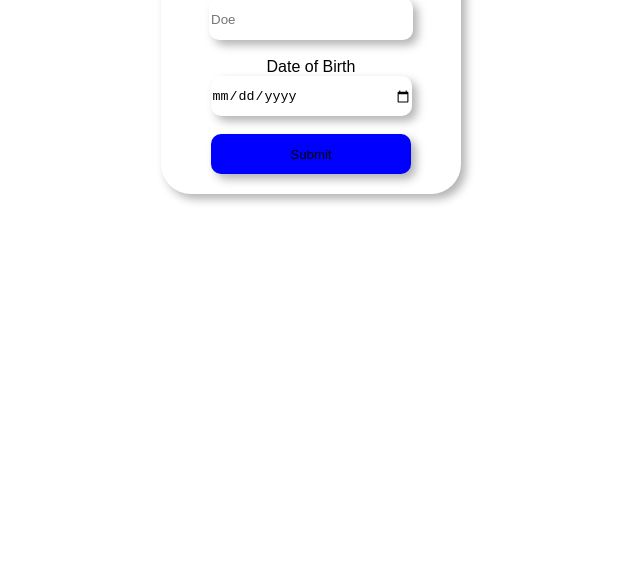
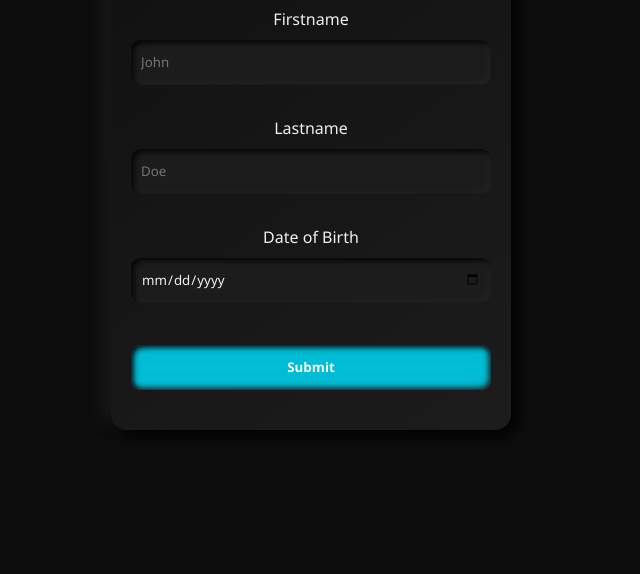
Before and after one commit to somemorewater/javaScriptAgeChecker, a plain HTML site: page index.html in a window 1280 px wide. Shown: the part 226-800 px from the top of the page, without its empty margins (329-969 px from the left). Drawn offline with Linux system fonts and the light colour scheme.

Commit message:
Update style.css

```diff
--- a/style.css
+++ b/style.css
@@ -1,38 +1,116 @@
-body	{
-	margin: 0;
-	padding: 0;
-	font-family: arial;
+/* Reset */
+* {
+  margin: 0;
+  padding: 0;
+  box-sizing: border-box;
+  font-family: "Segoe UI", sans-serif;
 }
 
-.container	{
-	width: 300px;
-	height: 350px;
-	margin: auto;
-	margin-top: 70px;
-	text-align: center;
-	border-radius: 30px;
-	box-shadow: 5px 5px 10px 0 rgba(0, 0, 0, 0.3);
-
+body {
+  background: #0d0d0d;
+  color: #f0f0f0;
+  display: flex;
+  justify-content: center;
+  align-items: center;
+  min-height: 100vh;
 }
 
-input	{
-	width: 200px;
-	height: 40px;
-	border: 0;
-	border-radius: 10px;
-	box-shadow: 5px 5px 10px 0 rgba(0, 0, 0, 0.3);
-
+/* Container */
+.container {
+  width: 90%;
+  max-width: 400px;
+  padding: 30px 20px;
+  border-radius: 16px;
+  background: linear-gradient(145deg, #111, #1c1c1c);
+  box-shadow: 6px 6px 15px #000, -6px -6px 15px #1f1f1f;
+  text-align: center;
+  animation: fadeIn 0.6s ease-in-out;
 }
 
-#submit	{
-	background-color: blue;
-}
-#submit:hover	{
-	background-color: cyan;
+#header {
+  margin-bottom: 20px;
+  font-size: 1.8rem;
+  color: #00bcd4;
+  letter-spacing: 1px;
 }
 
-#profile	{
-	display: none;
-	width: 200px;
-	heigth: 250px;
+/* Inputs */
+input {
+  width: 100%;
+  height: 45px;
+  margin: 10px 0;
+  padding: 10px;
+  border-radius: 10px;
+  border: none;
+  background: #1c1c1c;
+  color: #f0f0f0;
+  outline: none;
+  transition: 0.3s ease;
+  box-shadow: inset 2px 2px 6px #000, inset -2px -2px 6px #2a2a2a;
 }
+
+input:focus {
+  border: 1px solid #00bcd4;
+  box-shadow: 0 0 8px #00bcd4;
+}
+
+/* Submit Button */
+#submit {
+  background: #00bcd4;
+  color: #fff;
+  cursor: pointer;
+  font-weight: bold;
+  transition: 0.3s ease;
+}
+
+#submit:hover {
+  background: #0097a7;
+  box-shadow: 0 0 10px #00bcd4;
+}
+
+/* Profile Section */
+#profile {
+  margin-top: 20px;
+  padding: 15px;
+  background: #1c1c1c;
+  border-radius: 12px;
+  display: none;
+  text-align: left;
+  animation: slideUp 0.5s ease;
+}
+
+#profile h3 {
+  color: #00bcd4;
+  margin-bottom: 10px;
+}
+
+#profile p {
+  margin: 6px 0;
+  color: #ddd;
+}
+
+/* Animations */
+@keyframes fadeIn {
+  from { opacity: 0; transform: scale(0.95); }
+  to { opacity: 1; transform: scale(1); }
+}
+
+@keyframes slideUp {
+  from { transform: translateY(20px); opacity: 0; }
+  to { transform: translateY(0); opacity: 1; }
+}
+
+/* Responsive */
+@media (max-width: 480px) {
+  #header {
+    font-size: 1.4rem;
+  }
+
+  .container {
+    padding: 20px 15px;
+  }
+
+  input {
+    height: 40px;
+  }
+}
```
